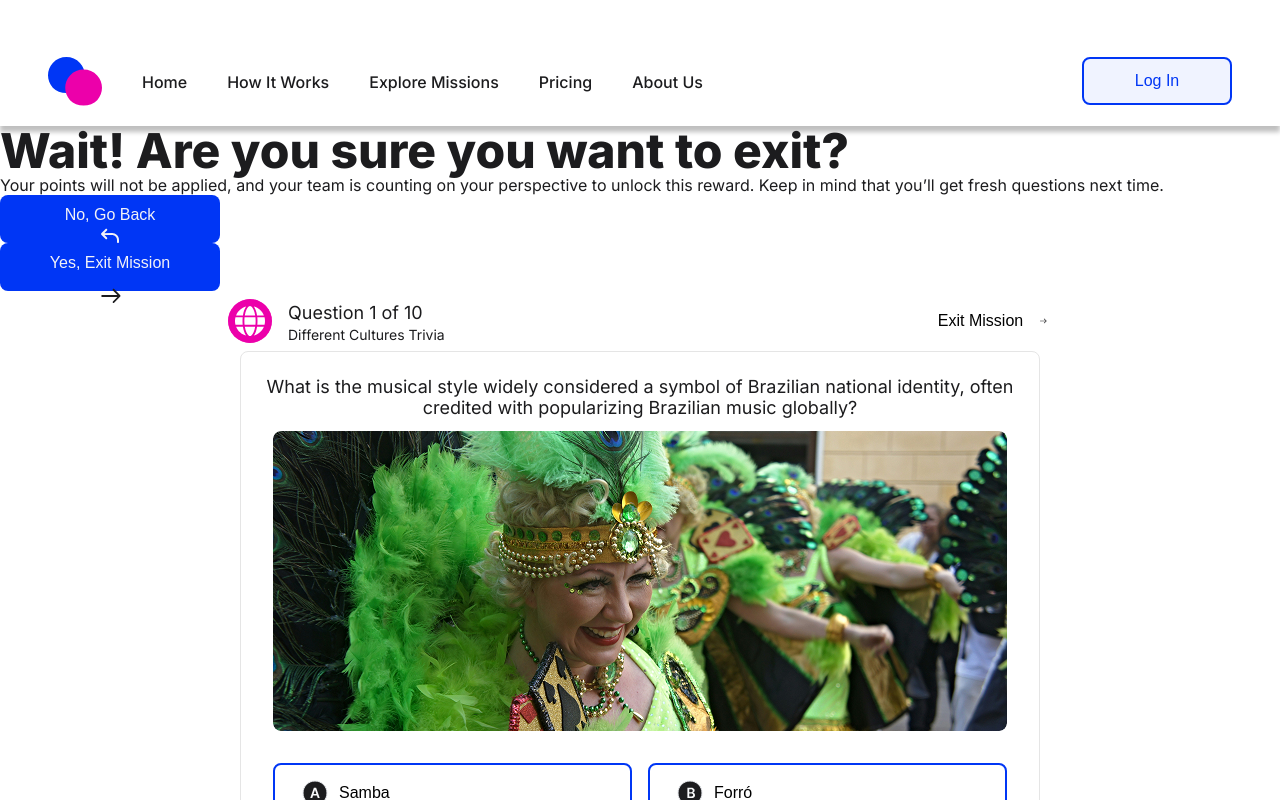
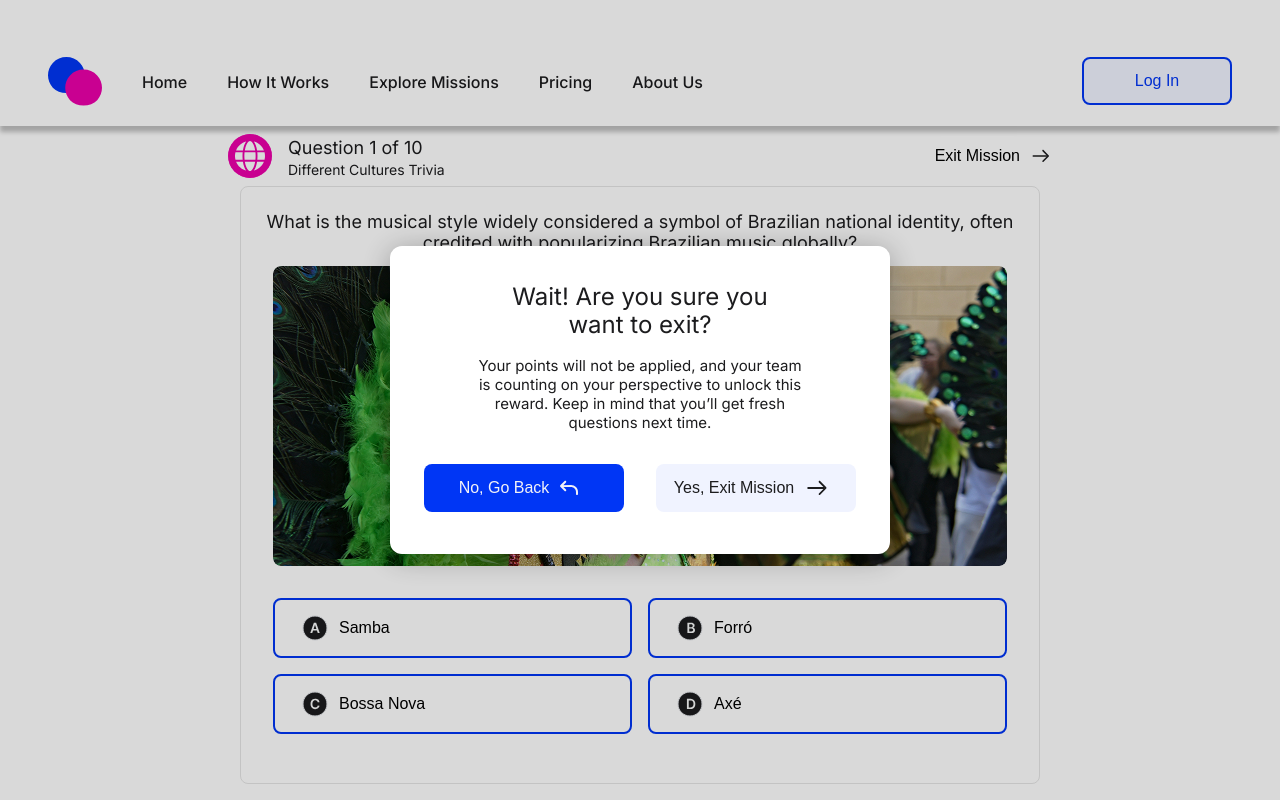
Before and after one commit to cherryontech/MissionCollective, a React (Vite) app: page /activity in a window 1280 px wide. Both pictures are taken after a click on the button "Exit Mission". Shown: the top 800 px of the page. Built offline with nearby package versions, Linux system fonts and the light colour scheme.

Commit message:
Add exit mission modal styling (#40)
Adds edit mission modal styling to component scaffolding

```diff
--- a/src/Components/Activity/ExitMissionModal.jsx
+++ b/src/Components/Activity/ExitMissionModal.jsx
@@ -2,6 +2,7 @@ import { useActivityContext } from "../../Context/ActivityContext";
 import { useNavigate } from "react-router-dom";
 import ExitArrow from "../../assets/icons/exit-arrow.svg";
 import BackArrow from "../../assets/icons/back-arrow-white.svg"
+import "../../styles/ExitMissionModal.css";
 
 export default function ExitMissionModal({ onClose }) {
   const {
@@ -31,13 +32,15 @@ export default function ExitMissionModal({ onClose }) {
   return (
     <div className="ExitMissionModalOverlayer">
       <div className="ExitMissionModalContainer">
+        <div className="ExitMissionModalText">
           <h2>Wait! Are you sure you want to exit?</h2>
           <p>
             Your points will not be applied, and your team is counting on your
             perspective to unlock this reward. Keep in mind that you’ll get fresh
             questions next time.
           </p>
-        <div className="ButtonContainer">
+        </div>
+        <div className="ExitMissionButtonContainer">
           <div className="BackButton">
             <button onClick={onClose}>
               No, Go Back
--- /dev/null
+++ b/src/styles/ExitMissionModal.css
@@ -0,0 +1,76 @@
+.ExitMissionModalOverlayer {
+  position: fixed;
+  top: 0;
+  left: 0;
+  width: 100%;
+  height: 100%;
+  display: flex;
+  justify-content: center;
+  background: rgba(0, 0, 0, 0.15);
+  align-items: center;
+  z-index: 1000;
+}
+
+.ExitMissionModalContainer {
+  background-color: #ffffff;
+  border-radius: 0.75rem;
+  padding: 2.3rem 1.7rem;
+  width: 31.25rem;
+  height: 19.2rem;
+  max-width: 37.5rem;
+  text-align: center;
+  box-shadow: 0 0.25rem 1.88rem rgba(0, 0, 0, 0.3);
+}
+
+.ExitMissionModalText {
+  text-align: center;
+}
+
+.ExitMissionModalContainer h2 {
+  font-size: 1.5rem;
+  line-height: 1.75rem;
+  font-weight: 400;
+  margin: 0 5.75rem 1.06rem 5.75rem;
+}
+
+.ExitMissionModalContainer p {
+  font-size: 0.9375rem;
+  font-weight: 400;
+  margin: 0 3.56rem;
+}
+
+.ExitMissionButtonContainer {
+  display: flex;
+  flex-direction: row;
+  justify-content: center;
+  margin-top: 2rem;
+  gap: 2rem;
+}
+
+.ExitMissionButtonContainer button {
+  width: 12.5rem;
+  height: 3rem;
+  display: flex;
+  flex-direction: row;
+  border-radius: 0.5rem;
+  padding: 0.69rem 1rem;
+  border: none;
+  cursor: pointer;
+  justify-content: center;
+  align-items: center;
+}
+.BackButton,
+.ExitButton {
+  display: flex;
+  flex-direction: row;
+}
+
+.ExitButton button {
+  background: #F0F3FF;
+  color: #1c1c1e;
+}
+
+.ExitMissionButtonContainer button img {
+  display: inline-block;
+  margin: 0.75rem 0.5rem;
+}
```
Also changed, not shown: src/assets/icons/exit-arrow.svg. Lines whose indentation alone changed are shown as unchanged.
